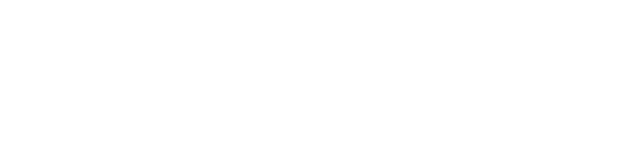
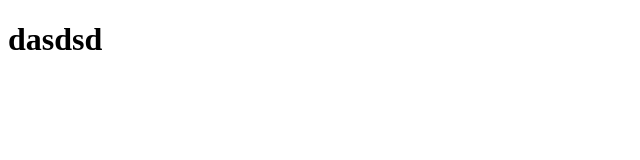
Before and after one commit to Larr014/ProbandoGithub, a plain HTML site: page index.html in a window 1280 px wide. Shown: the whole page, without its empty margins (0-640 px from the left). Drawn offline with Linux system fonts and the light colour scheme.

Commit message:
titulo
Se agrega titulo al index

```diff
--- a/index.html
+++ b/index.html
@@ -6,6 +6,6 @@
     <title>Document</title>
 </head>
 <body>
-
+    <h1>dasdsd</h1>
 </body>
 </html>
```
